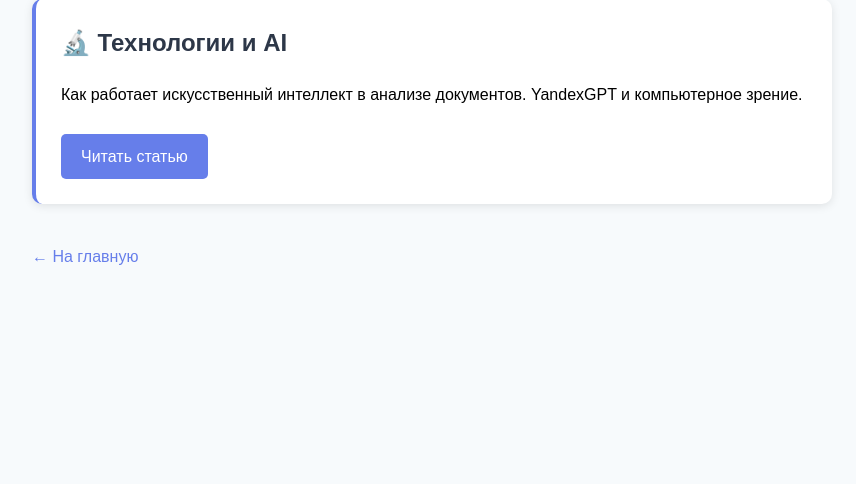
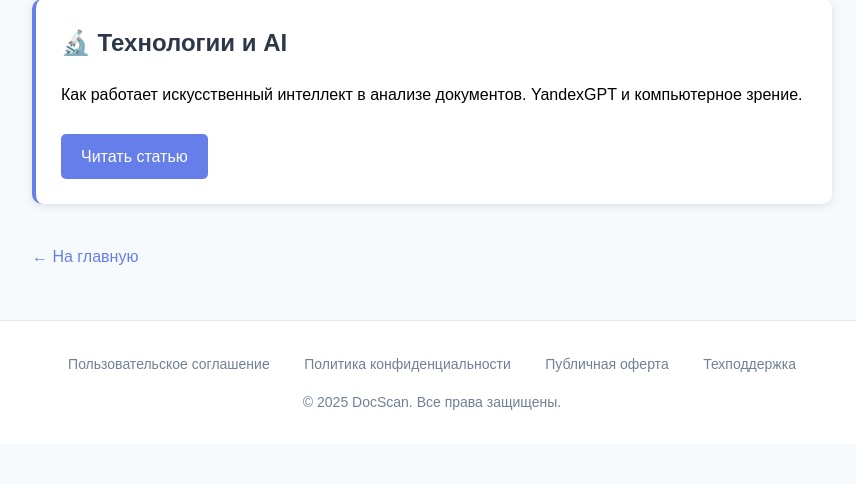
Before and after one commit to ramay1243/docscan-ai, a Flask app: page /articles in a window 1280 px wide. Shown: the part 656-1140 px from the top of the page, without its empty margins (208-1064 px from the left). Before the commit the page ends 921 px from the top, so only its background shows below. Run offline with Flask 3, Linux system fonts and the light colour scheme.

Commit message:
Update articles.html

```diff
--- a/static/templates/articles.html
+++ b/static/templates/articles.html
@@ -99,6 +99,20 @@
 
         <a href="/" class="back-link">← На главную</a>
     </div>
+    <!-- ФУТЕР -->
+        <div style="width: 100%; text-align: center; padding: 30px 0; color: #718096; border-top: 1px solid #e2e8f0; margin-top: 50px; background: white;">
+            <div style="max-width: 1000px; margin: 0 auto; padding: 0 20px;">
+                <div style="margin-bottom: 15px;">
+                    <a href="/terms" style="color: #718096; text-decoration: none; margin: 0 15px; font-size: 14px;">Пользовательское соглашение</a>
+                    <a href="/privacy" style="color: #718096; text-decoration: none; margin: 0 15px; font-size: 14px;">Политика конфиденциальности</a>
+                    <a href="/offer" style="color: #718096; text-decoration: none; margin: 0 15px; font-size: 14px;">Публичная оферта</a>
+                    <a href="mailto:docscanhelp@gmail.com?subject=Вопрос по DocScan" style="color: #718096; text-decoration: none; margin: 0 15px; font-size: 14px;" target="_blank">Техподдержка</a>
+                </div>
+                <div style="font-size: 14px;">
+                    © 2025 DocScan. Все права защищены.
+                </div>
+            </div>
+                </div>
     <!-- Yandex.Metrika counter -->
 <script type="text/javascript">
     (function(m,e,t,r,i,k,a){
```
